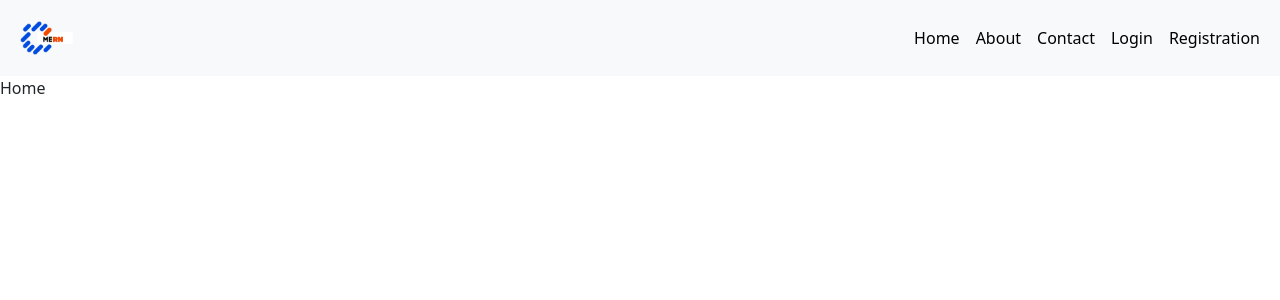
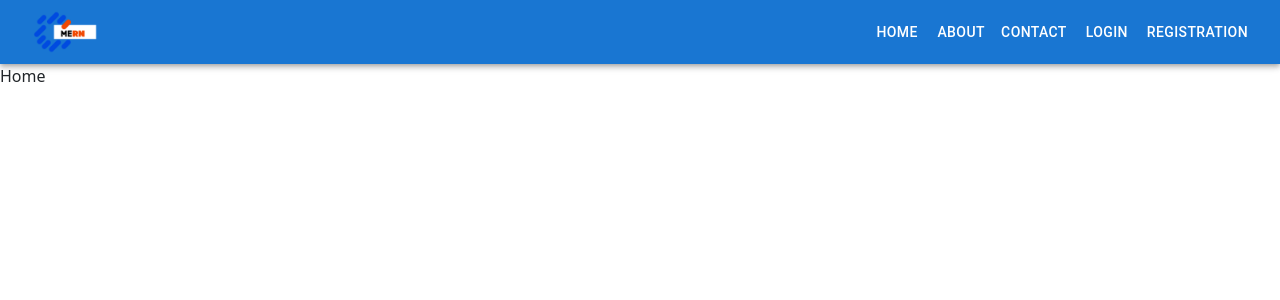
Before and after one commit to saadzafar649/MernPortfolio, a React (Create React App) app in the folder client/: page / in a window 1280 px wide. Shown: the top 300 px of the page. Built offline with nearby package versions, Linux system fonts and the light colour scheme.

Commit message:
feat: replaced Bootstrap with MUI

```diff
--- a/client/package.json
+++ b/client/package.json
@@ -3,6 +3,11 @@
   "version": "0.1.0",
   "private": true,
   "dependencies": {
+    "@emotion/react": "^11.11.1",
+    "@emotion/styled": "^11.11.0",
+    "@fontsource/roboto": "^5.0.3",
+    "@mui/icons-material": "^5.11.16",
+    "@mui/material": "^5.13.5",
     "@testing-library/jest-dom": "^5.16.5",
     "@testing-library/react": "^13.4.0",
     "@testing-library/user-event": "^13.5.0",
--- a/client/src/App.js
+++ b/client/src/App.js
@@ -7,10 +7,25 @@ import Signup from './components/Signup'
 import Login from './components/Login'
 import Contact from './components/Contact'
 import { Analytics } from '@vercel/analytics/react'
+import { ThemeProvider } from '@emotion/react'
+import { createTheme } from '@mui/material'
 
+const theme = createTheme({
+  palette: {
+    mode: 'light',
+    primary: {
+      main: '#1976d2',
+    },
+    secondary: {
+      main: '#f50057',
+    },
+  },
+
+});
 const App = () => {
   return (
     <>
+    <ThemeProvider theme={theme}>
       <Navbar />
       <Routes>
         <Route path="/" element={<Home />}/>
@@ -20,7 +35,9 @@ const App = () => {
         <Route path="/login" element={<Login />}/>
 
       </Routes>
+      </ThemeProvider>
       <Analytics />
+
     </>
   )
 }
--- a/client/src/components/Navbar.js
+++ b/client/src/components/Navbar.js
@@ -2,44 +2,132 @@ import React from 'react'
 import 'bootstrap/dist/css/bootstrap.css'
 import { NavLink } from 'react-router-dom'
 import logo from '../images/logo2.png'
+import { AppBar, Box, Button, Divider, Drawer, IconButton, List, ListItem, ListItemButton, ListItemText, MenuItem, StepIcon, Toolbar, Typography } from '@mui/material'
+
+import MenuIcon from '@mui/icons-material/Menu';
 require('bootstrap')
+
+const drawerWidth = 240;
+const navItems = [
+  ["Home", "/"],
+  [ "About","about"],
+  ["Contact","contact" ],
+  ["Login","login" ],
+  ["Registration","signup" ],
+
+];
 
 
 const Navbar = () => {
-  return (
-    <>
-      <nav className="navbar navbar-expand-lg navbar-light bg-light">
-        <div className="container-fluid">
-          <NavLink className="navbar-brand" style={{ height: 60 }} to="/">
-            <img src={logo} alt="logo" className='h-100'></img>
+
+
+  const [mobileOpen, setMobileOpen] = React.useState(false);
+
+  const handleDrawerToggle = () => {
+    setMobileOpen((prevState) => !prevState);
+  };
+
+  const drawer = (
+    <Box onClick={handleDrawerToggle} sx={{ textAlign: 'center' }}>
+      <img src={logo} alt="logo" style={{ height: 60 }}></img>
+      <Divider />
+      <List>
+        {navItems.map((item) => (
+
+          <NavLink className="nav-link active" aria-current="page" to={item[1]}>
+            <ListItem key={item} disablePadding>
+              <ListItemButton sx={{ textAlign: 'center' }}>{item[0]}
+              </ListItemButton>
+            </ListItem>
           </NavLink>
-          <button className="navbar-toggler" type="button" data-bs-toggle="collapse" data-bs-target="#navbarSupportedContent" aria-controls="navbarSupportedContent" aria-expanded="false" aria-label="Toggle navigation">
-            <span className="navbar-toggler-icon"></span>
-          </button>
-          <div className="navbar-collapse collapse " id="navbarSupportedContent">
-            <ul className="navbar-nav ms-auto">
-              <li className="nav-item">
-                <NavLink className="nav-link active" aria-current="page" to="/">Home</NavLink>
-              </li>
-              <li className="nav-item">
-                <NavLink className="nav-link active" aria-current="page" to="/about">About</NavLink>
-              </li>
-              <li className="nav-item">
-                <NavLink className="nav-link active" aria-current="page" to="/contact">Contact</NavLink>
-              </li>
-              <li className="nav-item">
-                <NavLink className="nav-link active" aria-current="page" to="/login">Login</NavLink>
-              </li>
-              <li className="nav-item">
-                <NavLink className="nav-link active" aria-current="page" to="/signup">Registration</NavLink>
-              </li>
+        ))}
+      </List>
+    </Box>
+  );
 
-            </ul>
-          </div>
-        </div>
-      </nav>
-    </>
-  )
+  return (<>
+    <AppBar position="static">
+      <Toolbar sx={{ display: "flex", justifyContent: "space-between" }}>
+        <img src={logo} alt="logo" style={{ height: 60 }}></img>
+        <IconButton
+          color="inherit"
+          aria-label="open drawer"
+          edge="start"
+          onClick={handleDrawerToggle}
+          sx={{ mr: 2, display: { sm: 'none' } }}
+        >
+          <MenuIcon />
+        </IconButton>
+
+        <Box sx={{ display: { xs: 'none', sm: 'block' } }}>
+          {navItems.map((item) => (
+
+          <Button key={item} sx={{ color: '#fff' }}>
+          <NavLink className="nav-link active" aria-current="page" to={item[1]}>
+          {item[0]}
+        </NavLink>
+          </Button>
+          ))}
+        </Box>
+      </Toolbar>
+      <Drawer
+        variant="temporary"
+        open={mobileOpen}
+        onClose={handleDrawerToggle}
+        ModalProps={{
+          keepMounted: true, // Better open performance on mobile.
+        }}
+        sx={{
+          display: { xs: 'block', sm: 'none' },
+          '& .MuiDrawer-paper': { boxSizing: 'border-box', width: drawerWidth },
+        }}
+      >
+        {drawer}
+      </Drawer>
+
+
+    </AppBar>
+
+  </>);
+
+
+
+
+
+  // return (
+  //   <>
+  //     <nav className="navbar navbar-expand-lg navbar-light bg-light">
+  //       <div className="container-fluid">
+  //         <NavLink className="navbar-brand" style={{ height: 60 }} to="/">
+  //           <img src={logo} alt="logo" className='h-100'></img>
+  //         </NavLink>
+  //         <button className="navbar-toggler" type="button" data-bs-toggle="collapse" data-bs-target="#navbarSupportedContent" aria-controls="navbarSupportedContent" aria-expanded="false" aria-label="Toggle navigation">
+  //           <span className="navbar-toggler-icon"></span>
+  //         </button>
+  //         <div className="navbar-collapse collapse " id="navbarSupportedContent">
+  //           <ul className="navbar-nav ms-auto">
+  //             <li className="nav-item">
+  //               <NavLink className="nav-link active" aria-current="page" to="/">Home</NavLink>
+  //             </li>
+  //             <li className="nav-item">
+  //               <NavLink className="nav-link active" aria-current="page" to="/about">About</NavLink>
+  //             </li>
+  //             <li className="nav-item">
+  //               <NavLink className="nav-link active" aria-current="page" to="/contact">Contact</NavLink>
+  //             </li>
+  //             <li className="nav-item">
+  //               <NavLink className="nav-link active" aria-current="page" to="/login">Login</NavLink>
+  //             </li>
+  //             <li className="nav-item">
+  //               <NavLink className="nav-link active" aria-current="page" to="/signup">Registration</NavLink>
+  //             </li>
+
+  //           </ul>
+  //         </div>
+  //       </div>
+  //     </nav>
+  //   </>
+  // )
 }
 
 export default Navbar
--- a/package.json
+++ /dev/null
@@ -1,6 +0,0 @@
-{
-  "dependencies": {
-    "@vercel/analytics": "^1.0.1",
-    "bootstrap": "^5.3.0"
-  }
-}
```
Also changed, not shown: 2 other files (tests, documents, lock files or other folders).
